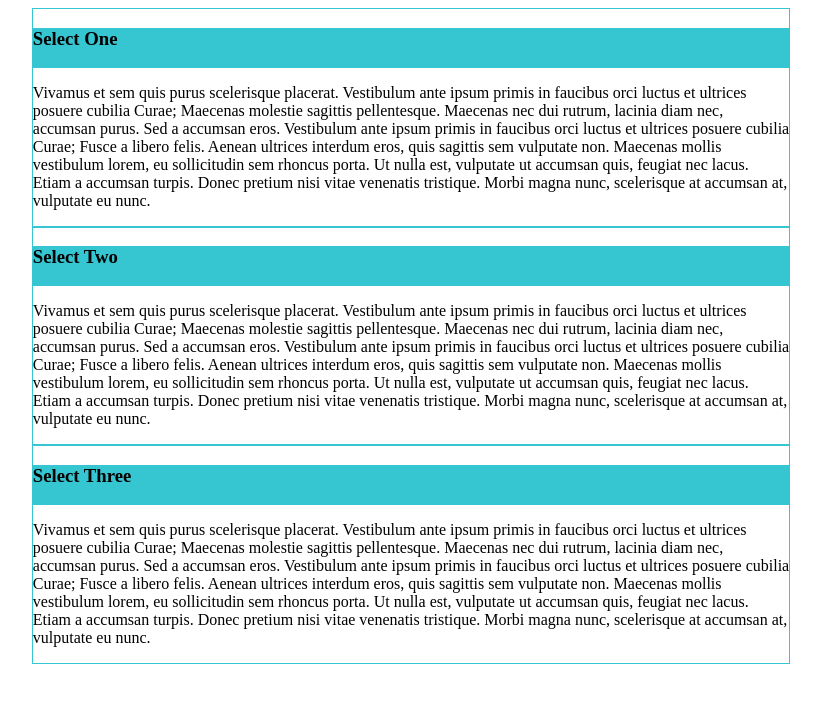
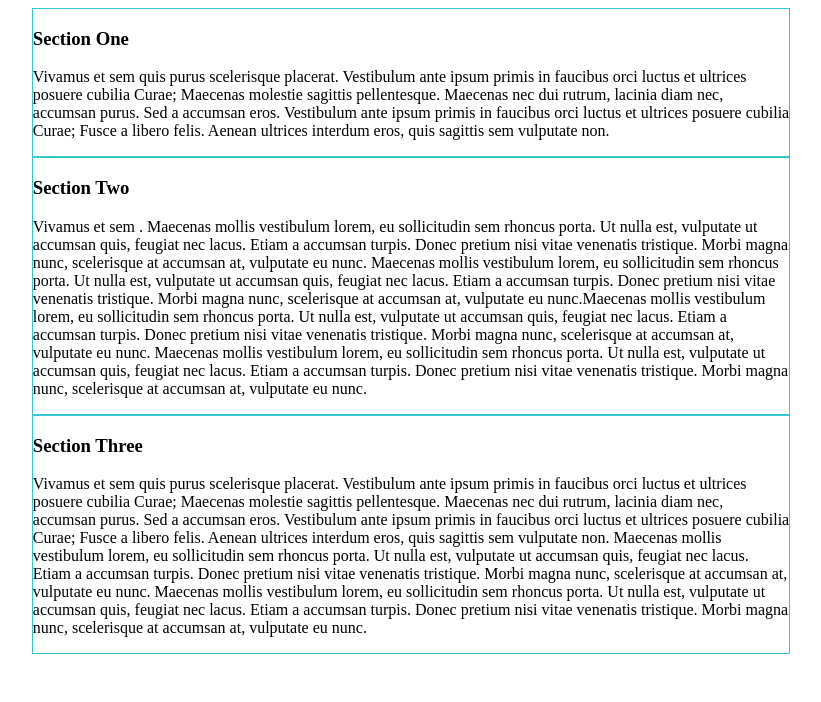
Before and after one commit to R1V3R5/accordion, a plain HTML site: page index.html in a window 1280 px wide. Shown: the whole page, without its empty margins (229-1050 px from the left). Drawn offline with Linux system fonts and the light colour scheme.

Commit message:
Added content to index.html and setup all

```diff
--- a/index.html
+++ b/index.html
@@ -2,6 +2,7 @@
 <html>
 
 <head>
+  <link href="https://fonts.googleapis.com/css?family=Athiti" rel="stylesheet">
   <link rel="stylesheet" type="text/css" href="main.css">
   <script src="jquery.js" type="text/javascript" charset="utf-8"></script>
   <title>jQuery Accordion</title>
@@ -10,27 +11,27 @@
 <body>
   <div class="container">
     <div class="accordion-container">
-      <div class="accordion-header">
-        <h3>Select One</h3>
+      <div class="accordion-header-one">
+        <h3>Section One</h3>
       </div>
-      <div class="accordion-content">
-        <p>Vivamus et sem quis purus scelerisque placerat. Vestibulum ante ipsum primis in faucibus orci luctus et ultrices posuere cubilia Curae; Maecenas molestie sagittis pellentesque. Maecenas nec dui rutrum, lacinia diam nec, accumsan purus. Sed a accumsan eros. Vestibulum ante ipsum primis in faucibus orci luctus et ultrices posuere cubilia Curae; Fusce a libero felis. Aenean ultrices interdum eros, quis sagittis sem vulputate non. Maecenas mollis vestibulum lorem, eu sollicitudin sem rhoncus porta. Ut nulla est, vulputate ut accumsan quis, feugiat nec lacus. Etiam a accumsan turpis. Donec pretium nisi vitae venenatis tristique. Morbi magna nunc, scelerisque at accumsan at, vulputate eu nunc.</p>
+      <div class="accordion-bellow accordion-content-one show">
+        <p>Vivamus et sem quis purus scelerisque placerat. Vestibulum ante ipsum primis in faucibus orci luctus et ultrices posuere cubilia Curae; Maecenas molestie sagittis pellentesque. Maecenas nec dui rutrum, lacinia diam nec, accumsan purus. Sed a accumsan eros. Vestibulum ante ipsum primis in faucibus orci luctus et ultrices posuere cubilia Curae; Fusce a libero felis. Aenean ultrices interdum eros, quis sagittis sem vulputate non.</p>
       </div>
     </div>
     <div class="accordion-container">
-      <div class="accordion-header">
-        <h3>Select Two</h3>
+      <div class="accordion-header-two">
+        <h3>Section Two</h3>
       </div>
-      <div class="accordion-content">
-        <p>Vivamus et sem quis purus scelerisque placerat. Vestibulum ante ipsum primis in faucibus orci luctus et ultrices posuere cubilia Curae; Maecenas molestie sagittis pellentesque. Maecenas nec dui rutrum, lacinia diam nec, accumsan purus. Sed a accumsan eros. Vestibulum ante ipsum primis in faucibus orci luctus et ultrices posuere cubilia Curae; Fusce a libero felis. Aenean ultrices interdum eros, quis sagittis sem vulputate non. Maecenas mollis vestibulum lorem, eu sollicitudin sem rhoncus porta. Ut nulla est, vulputate ut accumsan quis, feugiat nec lacus. Etiam a accumsan turpis. Donec pretium nisi vitae venenatis tristique. Morbi magna nunc, scelerisque at accumsan at, vulputate eu nunc.</p>
+      <div class="accordion-bellow accordion-content-two hide">
+        <p>Vivamus et sem . Maecenas mollis vestibulum lorem, eu sollicitudin sem rhoncus porta. Ut nulla est, vulputate ut accumsan quis, feugiat nec lacus. Etiam a accumsan turpis. Donec pretium nisi vitae venenatis tristique. Morbi magna nunc, scelerisque at accumsan at, vulputate eu nunc. Maecenas mollis vestibulum lorem, eu sollicitudin sem rhoncus porta. Ut nulla est, vulputate ut accumsan quis, feugiat nec lacus. Etiam a accumsan turpis. Donec pretium nisi vitae venenatis tristique. Morbi magna nunc, scelerisque at accumsan at, vulputate eu nunc.Maecenas mollis vestibulum lorem, eu sollicitudin sem rhoncus porta. Ut nulla est, vulputate ut accumsan quis, feugiat nec lacus. Etiam a accumsan turpis. Donec pretium nisi vitae venenatis tristique. Morbi magna nunc, scelerisque at accumsan at, vulputate eu nunc. Maecenas mollis vestibulum lorem, eu sollicitudin sem rhoncus porta. Ut nulla est, vulputate ut accumsan quis, feugiat nec lacus. Etiam a accumsan turpis. Donec pretium nisi vitae venenatis tristique. Morbi magna nunc, scelerisque at accumsan at, vulputate eu nunc.</p>
       </div>
     </div>
     <div class="accordion-container">
-      <div class="accordion-header">
-        <h3>Select Three</h3>
+      <div class="accordion-header-three">
+        <h3>Section Three</h3>
       </div>
-      <div class="accordion-content">
-        <p>Vivamus et sem quis purus scelerisque placerat. Vestibulum ante ipsum primis in faucibus orci luctus et ultrices posuere cubilia Curae; Maecenas molestie sagittis pellentesque. Maecenas nec dui rutrum, lacinia diam nec, accumsan purus. Sed a accumsan eros. Vestibulum ante ipsum primis in faucibus orci luctus et ultrices posuere cubilia Curae; Fusce a libero felis. Aenean ultrices interdum eros, quis sagittis sem vulputate non. Maecenas mollis vestibulum lorem, eu sollicitudin sem rhoncus porta. Ut nulla est, vulputate ut accumsan quis, feugiat nec lacus. Etiam a accumsan turpis. Donec pretium nisi vitae venenatis tristique. Morbi magna nunc, scelerisque at accumsan at, vulputate eu nunc.
+      <div class="accordion-bellow accordion-content-three hide">
+        <p>Vivamus et sem quis purus scelerisque placerat. Vestibulum ante ipsum primis in faucibus orci luctus et ultrices posuere cubilia Curae; Maecenas molestie sagittis pellentesque. Maecenas nec dui rutrum, lacinia diam nec, accumsan purus. Sed a accumsan eros. Vestibulum ante ipsum primis in faucibus orci luctus et ultrices posuere cubilia Curae; Fusce a libero felis. Aenean ultrices interdum eros, quis sagittis sem vulputate non. Maecenas mollis vestibulum lorem, eu sollicitudin sem rhoncus porta. Ut nulla est, vulputate ut accumsan quis, feugiat nec lacus. Etiam a accumsan turpis. Donec pretium nisi vitae venenatis tristique. Morbi magna nunc, scelerisque at accumsan at, vulputate eu nunc. Maecenas mollis vestibulum lorem, eu sollicitudin sem rhoncus porta. Ut nulla est, vulputate ut accumsan quis, feugiat nec lacus. Etiam a accumsan turpis. Donec pretium nisi vitae venenatis tristique. Morbi magna nunc, scelerisque at accumsan at, vulputate eu nunc.
         </p>
       </div>
     </div>
```
